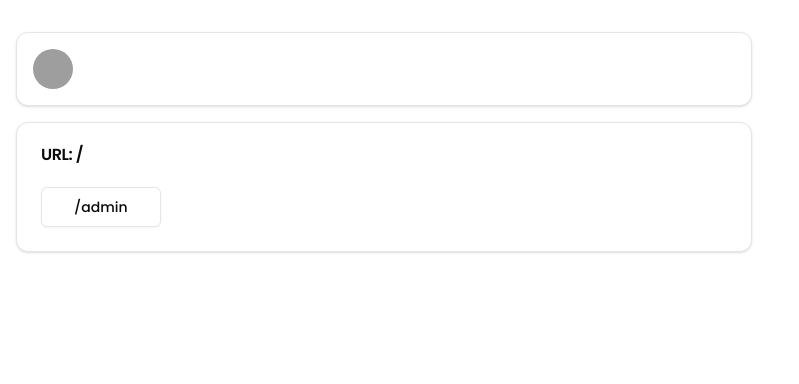
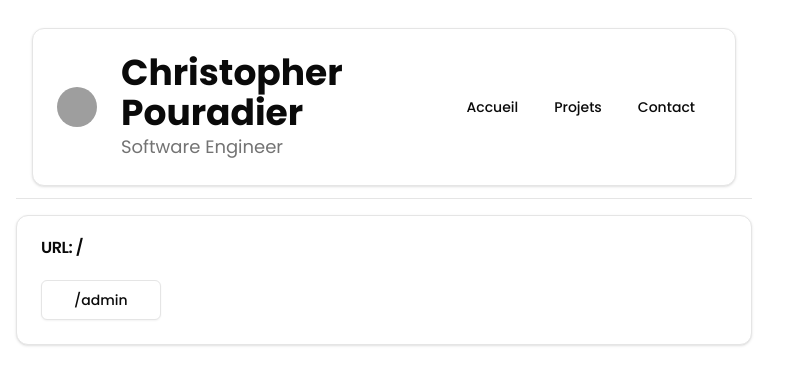
Before and after one commit to ChrisP-Frenchfries/ChrisP-Folio, a Next.js app: page / in a window 1280 px wide. Shown: the top 384 px of the page, without its empty margins (0-799 px from the left). Built offline with nearby package versions, Linux system fonts and the light colour scheme; grey boxes are pictures that could not be loaded.

Commit message:
Header ok

```diff
--- a/app/_components/Section.tsx
+++ b/app/_components/Section.tsx
@@ -0,0 +1,9 @@
+import { cn } from "@/src/lib/utils"
+import { PropsWithChildren } from "react"
+
+export const Section = (props: PropsWithChildren<{className?:string}>) => {
+return (
+    <section className={cn("max-w-3xl px-4 m-auto", props.className)}>{props.children}</section>
+)
+
+}
--- a/app/_components/header.tsx
+++ b/app/_components/header.tsx
@@ -1,17 +1,66 @@
+import { Card } from "@/src/components/ui/card";
+import { Avatar, AvatarFallback, AvatarImage } from "@/src/components/ui/avatar";
+import { Section } from "./Section";
+import { Button } from "@/src/components/ui/button";
+import {
+  NavigationMenu,
+  NavigationMenuContent,
+  NavigationMenuIndicator,
+  NavigationMenuItem,
+  NavigationMenuLink,
+  NavigationMenuList,
+  NavigationMenuTrigger,
+  navigationMenuTriggerStyle,
+} from "@/src/components/ui/navigation-menu"
+import Link from "next/link"
 
-import { Card, CardHeader, CardTitle, } from "../../src/components/ui/card";
-import { Avatar, AvatarFallback, AvatarImage } from "../../src/components/ui/avatar";
 export function Header() {
-    return (
+  return (
+    <header className="sticky top-0 z-50 w-full border-b bg-background/95 backdrop-blur supports-[backdrop-filter]:bg-background/60">
+      <Section>
+        <div className="py-3">
+          <Card>
+            <div className="p-6">
+              <div className="flex items-center gap-6">
+                <Avatar>
+                  <AvatarImage src="/ton-image.jpg" alt="Chris P" />
+                  <AvatarFallback>CP</AvatarFallback>
+                </Avatar>
+                <div>
+                  <h1 className="text-4xl font-bold">Christopher Pouradier</h1>
+                  <p className="text-lg text-muted-foreground">Software Engineer</p>
+                </div>
 
-    <Card className="w-full max-w-3xl mx-auto mt-4">
-      <CardHeader className="flex flex-row items-center space-x-4 p-4">
-        <Avatar>
-          <AvatarImage src="/path-to-your-logo.png" alt="Logo" />
-          <AvatarFallback>Logo</AvatarFallback>
-        </Avatar>
-      </CardHeader>
-    </Card>
-
-    )
+                <NavigationMenu className="ml-auto">
+                  <NavigationMenuList>
+                    <NavigationMenuItem>
+                      <Link href="/" legacyBehavior passHref>
+                        <NavigationMenuLink className={navigationMenuTriggerStyle()}>
+                          Accueil
+                        </NavigationMenuLink>
+                      </Link>
+                    </NavigationMenuItem>
+                    <NavigationMenuItem>
+                      <Link href="/projets" legacyBehavior passHref>
+                        <NavigationMenuLink className={navigationMenuTriggerStyle()}>
+                          Projets
+                        </NavigationMenuLink>
+                      </Link>
+                    </NavigationMenuItem>
+                    <NavigationMenuItem>
+                      <Link href="/contact" legacyBehavior passHref>
+                        <NavigationMenuLink className={navigationMenuTriggerStyle()}>
+                          Contact
+                        </NavigationMenuLink>
+                      </Link>
+                    </NavigationMenuItem>
+                  </NavigationMenuList>
+                </NavigationMenu>
+              </div>
+            </div>
+          </Card>
+        </div>
+      </Section>
+    </header>
+  );
 }
--- a/package.json
+++ b/package.json
@@ -11,6 +11,7 @@
   "dependencies": {
     "@radix-ui/react-accordion": "^1.2.2",
     "@radix-ui/react-avatar": "^1.1.2",
+    "@radix-ui/react-navigation-menu": "^1.2.4",
     "@radix-ui/react-slot": "^1.1.1",
     "@radix-ui/react-tabs": "^1.1.2",
     "class-variance-authority": "^0.7.1",
--- /dev/null
+++ b/src/components/ui/navigation-menu.tsx
@@ -0,0 +1,128 @@
+import * as React from "react"
+import * as NavigationMenuPrimitive from "@radix-ui/react-navigation-menu"
+import { cva } from "class-variance-authority"
+import { ChevronDown } from "lucide-react"
+
+import { cn } from "@/src/lib/utils"
+
+const NavigationMenu = React.forwardRef<
+  React.ElementRef<typeof NavigationMenuPrimitive.Root>,
+  React.ComponentPropsWithoutRef<typeof NavigationMenuPrimitive.Root>
+>(({ className, children, ...props }, ref) => (
+  <NavigationMenuPrimitive.Root
+    ref={ref}
+    className={cn(
+      "relative z-10 flex max-w-max flex-1 items-center justify-center",
+      className
+    )}
+    {...props}
+  >
+    {children}
+    <NavigationMenuViewport />
+  </NavigationMenuPrimitive.Root>
+))
+NavigationMenu.displayName = NavigationMenuPrimitive.Root.displayName
+
+const NavigationMenuList = React.forwardRef<
+  React.ElementRef<typeof NavigationMenuPrimitive.List>,
+  React.ComponentPropsWithoutRef<typeof NavigationMenuPrimitive.List>
+>(({ className, ...props }, ref) => (
+  <NavigationMenuPrimitive.List
+    ref={ref}
+    className={cn(
+      "group flex flex-1 list-none items-center justify-center space-x-1",
+      className
+    )}
+    {...props}
+  />
+))
+NavigationMenuList.displayName = NavigationMenuPrimitive.List.displayName
+
+const NavigationMenuItem = NavigationMenuPrimitive.Item
+
+const navigationMenuTriggerStyle = cva(
+  "group inline-flex h-9 w-max items-center justify-center rounded-md bg-background px-4 py-2 text-sm font-medium transition-colors hover:bg-accent hover:text-accent-foreground focus:bg-accent focus:text-accent-foreground focus:outline-none disabled:pointer-events-none disabled:opacity-50 data-[active]:bg-accent/50 data-[state=open]:bg-accent/50"
+)
+
+const NavigationMenuTrigger = React.forwardRef<
+  React.ElementRef<typeof NavigationMenuPrimitive.Trigger>,
+  React.ComponentPropsWithoutRef<typeof NavigationMenuPrimitive.Trigger>
+>(({ className, children, ...props }, ref) => (
+  <NavigationMenuPrimitive.Trigger
+    ref={ref}
+    className={cn(navigationMenuTriggerStyle(), "group", className)}
+    {...props}
+  >
+    {children}{" "}
+    <ChevronDown
+      className="relative top-[1px] ml-1 h-3 w-3 transition duration-300 group-data-[state=open]:rotate-180"
+      aria-hidden="true"
+    />
+  </NavigationMenuPrimitive.Trigger>
+))
+NavigationMenuTrigger.displayName = NavigationMenuPrimitive.Trigger.displayName
+
+const NavigationMenuContent = React.forwardRef<
+  React.ElementRef<typeof NavigationMenuPrimitive.Content>,
+  React.ComponentPropsWithoutRef<typeof NavigationMenuPrimitive.Content>
+>(({ className, ...props }, ref) => (
+  <NavigationMenuPrimitive.Content
+    ref={ref}
+    className={cn(
+      "left-0 top-0 w-full data-[motion^=from-]:animate-in data-[motion^=to-]:animate-out data-[motion^=from-]:fade-in data-[motion^=to-]:fade-out data-[motion=from-end]:slide-in-from-right-52 data-[motion=from-start]:slide-in-from-left-52 data-[motion=to-end]:slide-out-to-right-52 data-[motion=to-start]:slide-out-to-left-52 md:absolute md:w-auto ",
+      className
+    )}
+    {...props}
+  />
+))
+NavigationMenuContent.displayName = NavigationMenuPrimitive.Content.displayName
+
+const NavigationMenuLink = NavigationMenuPrimitive.Link
+
+const NavigationMenuViewport = React.forwardRef<
+  React.ElementRef<typeof NavigationMenuPrimitive.Viewport>,
+  React.ComponentPropsWithoutRef<typeof NavigationMenuPrimitive.Viewport>
+>(({ className, ...props }, ref) => (
+  <div className={cn("absolute left-0 top-full flex justify-center")}>
+    <NavigationMenuPrimitive.Viewport
+      className={cn(
+        "origin-top-center relative mt-1.5 h-[var(--radix-navigation-menu-viewport-height)] w-full overflow-hidden rounded-md border bg-popover text-popover-foreground shadow data-[state=open]:animate-in data-[state=closed]:animate-out data-[state=closed]:zoom-out-95 data-[state=open]:zoom-in-90 md:w-[var(--radix-navigation-menu-viewport-width)]",
+        className
+      )}
+      ref={ref}
+      {...props}
+    />
+  </div>
+))
+NavigationMenuViewport.displayName =
+  NavigationMenuPrimitive.Viewport.displayName
+
+const NavigationMenuIndicator = React.forwardRef<
+  React.ElementRef<typeof NavigationMenuPrimitive.Indicator>,
+  React.ComponentPropsWithoutRef<typeof NavigationMenuPrimitive.Indicator>
+>(({ className, ...props }, ref) => (
+  <NavigationMenuPrimitive.Indicator
+    ref={ref}
+    className={cn(
+      "top-full z-[1] flex h-1.5 items-end justify-center overflow-hidden data-[state=visible]:animate-in data-[state=hidden]:animate-out data-[state=hidden]:fade-out data-[state=visible]:fade-in",
+      className
+    )}
+    {...props}
+  >
+    <div className="relative top-[60%] h-2 w-2 rotate-45 rounded-tl-sm bg-border shadow-md" />
+  </NavigationMenuPrimitive.Indicator>
+))
+NavigationMenuIndicator.displayName =
+  NavigationMenuPrimitive.Indicator.displayName
+
+export {
+  navigationMenuTriggerStyle,
+  NavigationMenu,
+  NavigationMenuList,
+  NavigationMenuItem,
+  NavigationMenuContent,
+  NavigationMenuTrigger,
+  NavigationMenuLink,
+  NavigationMenuIndicator,
+  NavigationMenuViewport,
+}
```
Also changed, not shown: 1 other file (tests, documents, lock files or other folders).
